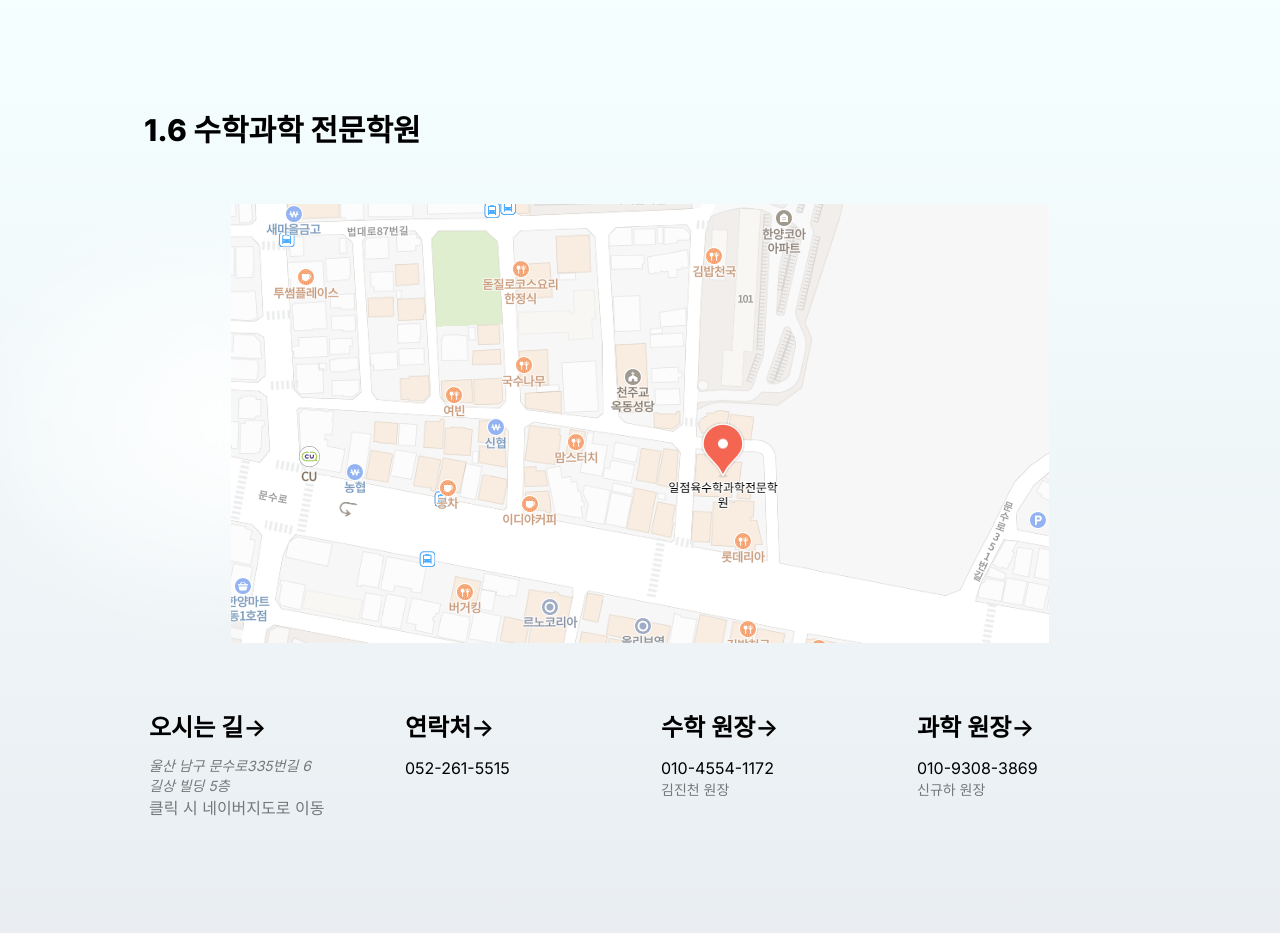
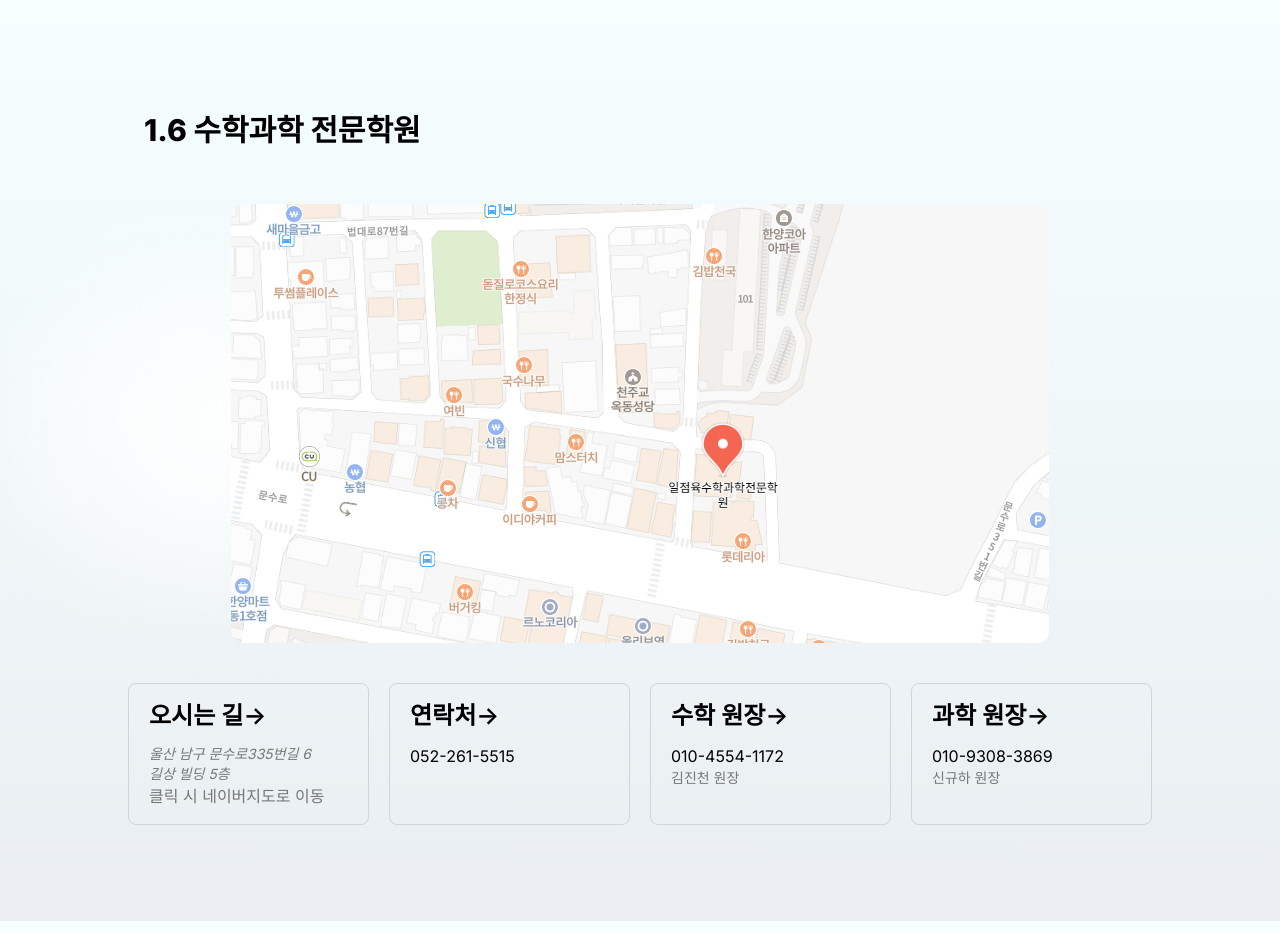
Before and after one commit to suhong99/1.6math, a Next.js app: page / in a window 1280 px wide. Built offline with nearby package versions, Linux system fonts and the light colour scheme.

Commit message:
카드 css 수정 및 div에서 button태그로 변경

```diff
--- a/src/app/page.tsx
+++ b/src/app/page.tsx
@@ -1,18 +1,14 @@
 import CardList from '@/feature/main/components/CardList';
+import Header from '@/shared/components/Header';
 import Image from 'next/image';
 
 export default function Home() {
   return (
     <main className="flex min-h-screen flex-col items-center justify-between lg:p-24">
-      <header className="w-full max-w-5xl items-center justify-between font- lg:flex">
-        <h1 className="static top-0 left-0 flex  w-full items-end justify-center bg-gradient-to-t lg:size-auto lg:bg-none font-extrabold text-3xl m-4">
-          1.6 수학과학 전문학원
-        </h1>
-      </header>
-
+      <Header />
       <div className="relative flex place-items-center before:absolute before:h-[300px] before:w-full before:-translate-x-1/2 before:rounded-full before:bg-gradient-radial before:from-white before:to-transparent before:blur-2xl before:content-[''] after:absolute after:-z-20 after:h-[180px] after:w-full after:translate-x-1/3 after:bg-gradient-conic after:from-sky-200 after:via-blue-200 after:blur-2xl after:content-[''] before:dark:bg-gradient-to-br before:dark:from-transparent before:dark:to-blue-700 before:dark:opacity-10 after:dark:from-sky-900 after:dark:via-[#0141ff] after:dark:opacity-40 sm:before:w-[480px] sm:after:w-[240px] before:lg:h-[360px] m-10">
         <Image
-          className="relative dark:drop-shadow-[0_0_0.3rem_#ffffff70] dark:invert w-auto h-auto"
+          className="relative dark:drop-shadow-[0_0_0.3rem_#ffffff70] dark:invert w-auto h-auto rounded-xl"
           src="/address.png"
           alt="학원 주소"
           width={800}
--- a/src/feature/main/components/Card.tsx
+++ b/src/feature/main/components/Card.tsx
@@ -10,7 +10,7 @@ function CardLinkWrapper({ link, children }: CardLink) {
   return (
     <a
       href={link}
-      className="group rounded-lg border border-transparent px-5 py-4 h-full transition-colors hover:border-gray-300 hover:bg-gray-100 hover:dark:border-neutral-700 hover:dark:bg-neutral-800/30 "
+      className="group rounded-lg border h-full px-5 py-4 transition-color border-gray-300 hover:bg-gray-100 hover:dark:border-neutral-700 hover:dark:bg-neutral-800/30 w-full max-w-96"
       target="_blank"
       rel="noopener noreferrer"
     >
@@ -30,19 +30,18 @@ function CardClipWrapper({ text, children }: CardClip) {
     alert(text + '복사되었습니다');
   };
   return (
-    <div
+    <button
       onClick={copylink}
-      role="button"
-      className="cursor-default group rounded-lg border border-transparent h-full px-5 py-4 transition-colors hover:border-gray-300 hover:bg-gray-100 hover:dark:border-neutral-700 hover:dark:bg-neutral-800/30 w-full"
+      className="flex flex-col items-start lg:text-left group rounded-lg border h-full px-5 py-4 transition-color border-gray-300 hover:bg-gray-100 hover:dark:border-neutral-700 hover:dark:bg-neutral-800/30 w-full max-w-96"
     >
       {children}
-    </div>
+    </button>
   );
 }
 
 function CardTitle({ title }: { title: string }) {
   return (
-    <div className="mb-3 text-2xl font-semibold">
+    <div className="mb-3 text-2xl font-semibold w-full">
       {title}
       <span className="inline-block transition-transform group-hover:translate-x-1 motion-reduce:transform-none">
         -&gt;
@@ -58,12 +57,9 @@ function CardDescription({
   text: string;
   size?: 'xs' | 'sm' | 'lg';
 }) {
-  if (size === 'xs') {
-    console.log(`text-${size}`);
-  }
   return (
     <p
-      className={`w-full m-0 max-w-[30ch] ${'text-' + size} ${
+      className={`w-full m-0  ${'text-' + size} ${
         size === 'lg' ? 'opacity-' + 85 : 'opacity-' + 50
       }`}
     >
--- a/src/feature/main/components/CardList.tsx
+++ b/src/feature/main/components/CardList.tsx
@@ -7,10 +7,10 @@ import {
 
 export default function CardList() {
   return (
-    <div className="mb-16 grid text-center lg:text-left lg:w-full lg:mb-0  lg:max-w-5xl md:grid-cols-2 lg:grid-cols-4  m-3">
+    <div className="mb-16 grid text-center gap-5 items-center lg:items-start justify-items-center lg:text-left w-full lg:mb-0  lg:max-w-5xl md:grid-cols-2 lg:grid-cols-4">
       <CardLinkWrapper link="https://map.naver.com/p/entry/place/1426094200?c=15.00,0,0,0,dh">
         <CardTitle title="오시는 길" />
-        <address className="m-0 max-w-[30ch] text-sm opacity-50">
+        <address className="m-0 text-sm opacity-50">
           울산 남구 문수로335번길 6 <br /> 길상 빌딩 5층
         </address>
         <CardDescription text="클릭 시 네이버지도로 이동" size="xs" />
--- /dev/null
+++ b/src/shared/components/Header.tsx
@@ -0,0 +1,11 @@
+import React from 'react';
+
+export default function Header() {
+  return (
+    <header className="w-full max-w-5xl items-center justify-between font- lg:flex">
+      <h1 className="static top-0 left-0 flex  w-full items-end justify-center bg-gradient-to-t lg:size-auto lg:bg-none font-extrabold text-3xl m-4">
+        1.6 수학과학 전문학원
+      </h1>
+    </header>
+  );
+}
--- a/tailwind.config.ts
+++ b/tailwind.config.ts
@@ -6,6 +6,7 @@ const config: Config = {
     './src/components/**/*.{js,ts,jsx,tsx,mdx}',
     './src/app/**/*.{js,ts,jsx,tsx,mdx}',
     './src/feature/**/*.{js,ts,jsx,tsx,mdx}',
+    './src/shared/**/*.{js,ts,jsx,tsx,mdx}',
   ],
   theme: {
     extend: {
```
